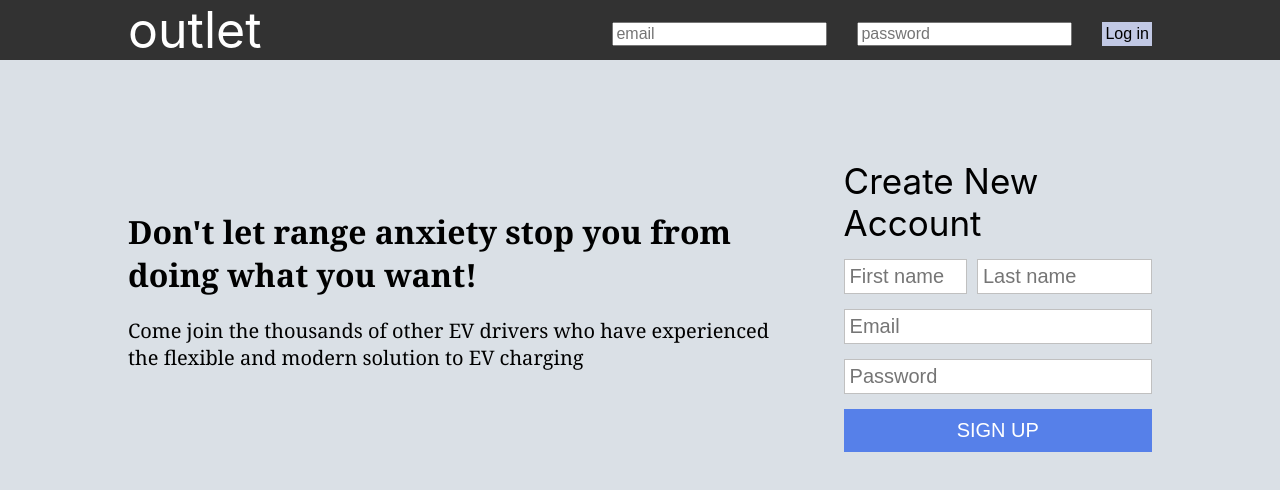
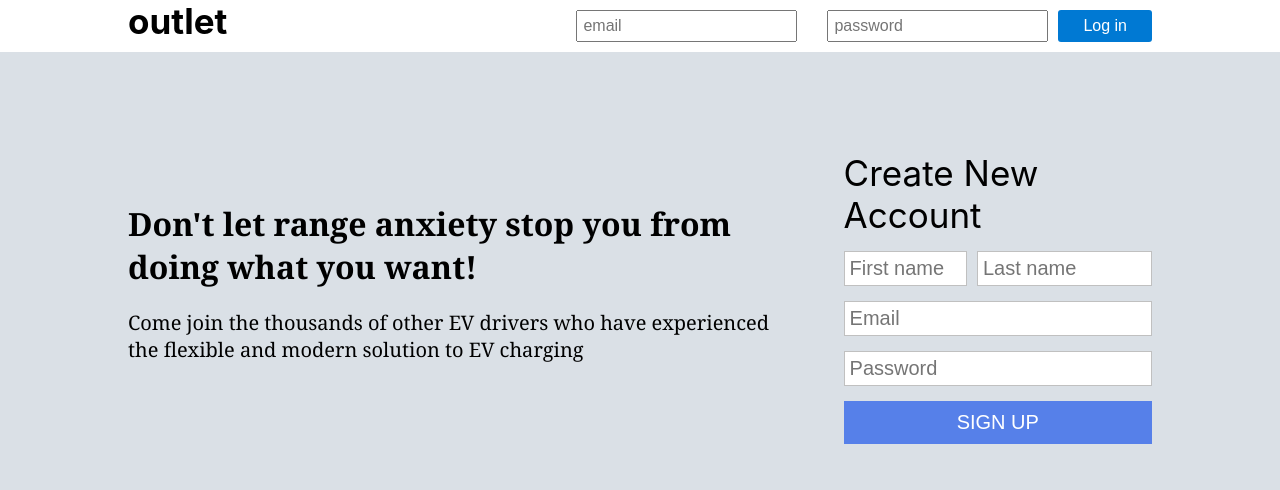
Before and after one commit to bprieto12/cs-411-project, a React (Create React App) app in the folder client/: page / in a window 1280 px wide. Shown: the top 490 px of the page. Built offline with nearby package versions, Linux system fonts and the light colour scheme.

Commit message:
Changed the styling of the app

```diff
--- a/client/src/components/Header/Header.module.css
+++ b/client/src/components/Header/Header.module.css
@@ -3,13 +3,14 @@
     top: 0;
     padding-left: 10%;
     padding-right: 10%;
-    color: white;
-    background-color: #323232;
+    /* color: white; */
+    /* background-color: #323232; */
+    background-color: white;
 }
 
 .Left {
     float: left;
-    font-size: 50px;
+    font-size: 35px;
     /* font-family: 'Playfair Display SC', serif; */
 }
 
@@ -34,20 +35,38 @@
     flex-direction: row;
 }
 
-.NavItem:hover {
-    text-decoration: underline;
-    color: #84CEEB;
+/* .NavItem:hover { */
+    /* text-decoration: underline;
+    color: #84CEEB; */
+    /* background-color: white; */
+    /* color: #0079D3;
+    border-bottom: 5px solid #0079D3; */
+/* } */
+
+.link {
+    text-decoration: none;
+    color: black;
+    margin-left: 20px;
+    font-size: 16px;
+    font-family: 'Montserrat', sans-serif;
+    margin-top: 10px;
+}
+
+.link:hover{
+    color: #0079D3;
+    border-bottom: 5px solid #0079D3;
 }
 
 .NavItem {
     margin-left: 20px;
-    font-size: 20px;
-    /* font-family: 'Montserrat', sans-serif; */
-    margin-top: 20px;
+    font-size: 16px;
+    font-family: 'Montserrat', sans-serif;
+    margin-top: 10px;
 }
 
+
+
 /* .NavItem > input {
-    padding: 10px;
     margin: 10px;
     margin: 0 10px 0 10px;
 } */
@@ -56,19 +75,24 @@
 .NavInput {
     font-size: 16px;
     margin-left: 10px;
+    padding: 5px;
+    margin-bottom: 10px;
 }
 
 .NavBtn {
     font-size: 16px;
-    border-radius: 0;
+    border-radius: 3px;
     border: none;
     margin-left: 10px;
-    padding: 3px;
-    background-color: #C1C8E4;
+    margin-top: 10px;
+    margin-bottom: 10px;
+    padding: 0px 25px;
+    color: white;
+    background-color: #0079D3;
 }
 
 .NavBtn:hover {
-    background-color: #8860D0;
+    background-color: #4ab2ff;
     color: white;
 }
 
--- a/client/src/components/Header/HomePageHeader.js
+++ b/client/src/components/Header/HomePageHeader.js
@@ -33,7 +33,7 @@ class HomePageHeader extends Component {
 
         return (
             <div className={styles.Header}>
-                <div className={styles.Left}>outlet</div>
+                <div className={styles.Left}><b>outlet</b></div>
                 <div className={styles.Right}>
                     <div className={styles.Nav}>
                         <div className={styles.NavItem}>
@@ -56,11 +56,11 @@ class HomePageHeader extends Component {
                                 onChange={e => this.setState({password: e.target.value, error: false})}
                             />
                         </div>
-                        <div className={styles.NavItem}>
+                        {/* <div className={styles.NavItem}> */}
                             <button
                                 className={styles.NavBtn}
                                 onClick={() => this.handleSignInAttempt()}>Log in</button>
-                        </div>
+                        {/* </div> */}
                     </div>
                 </div>
             </div>
--- a/client/src/components/Header/LoggedInHeader.js
+++ b/client/src/components/Header/LoggedInHeader.js
@@ -3,18 +3,23 @@ import styles from './Header.module.css';
 import { Link } from 'react-router-dom';
 
 const LoggedInHeader = (props) => {
+    let paths = window.location.href.split('/');
+    let window_user_id = paths[paths.length - 1];
+    let user_id = props.user_id ? props.user_id : window_user_id;
     return (
         <div className={styles.Header}>
-            <div className={styles.Left}>OUTLET</div>
+            <div className={styles.Left}><b>outlet</b></div>
             <div className={styles.Right}>
                 <div className={styles.Nav}>
-                    <Link to={"/chargestationsearch/" + props.user_id}>
-                        <div className={styles.NavItem}>Home</div>
+                    <Link to={"/chargestationsearch/" + user_id} className={styles.link}>
+                        <div>Home</div>
                     </Link>
-                    <Link to={"/myVehicles/" + props.user_id}>
-                        <div className={styles.NavItem}>My Cars</div>
+                    <Link to={"/myVehicles/" + user_id} className={styles.link}>
+                        <div>My Cars</div>
                     </Link>
-                    <div className={styles.NavItem}>My Homes</div>
+                    <Link to={"chargestationsearch/" + user_id} className={styles.link}>
+                        <div>My Homes</div>
+                    </Link>
                     {/* <div className={[styles.NavItem, styles.Icon].join(' ')}>{props.userFirstName[0] + props.userLastName[0]}</div> */}
                 </div>
             </div>
--- a/client/src/components/SearchBar/SearchBar.module.css
+++ b/client/src/components/SearchBar/SearchBar.module.css
@@ -9,7 +9,7 @@
 .SearchBtn {
     width: 10%;
     float: left;
-    background-color: #5AB9EA;
+    background-color: #0079D3;
     padding: 15px;
     border: none;
     color: white;
--- a/client/src/components/UserCarSelector/UserCarSelector.module.css
+++ b/client/src/components/UserCarSelector/UserCarSelector.module.css
@@ -25,7 +25,8 @@
 }
 
 .UserCar:hover {
-    background-color: lightgreen;
+    background-color: #4ab2ff;
+    color: white;
     /* box-shadow: 2px 2px 2px solid #888; */
 }
 
@@ -34,7 +35,7 @@
 }
 
 .UserCarSelected {
-    border: 1px solid #1FCC03;
+    border: 1px solid #0079D3;
 }
 
 .CheckBoxUnselected {
@@ -43,7 +44,7 @@
 
 .CheckBoxSelected {
     color: white;
-    background-color: #1FCC03;
+    background-color: #0079D3;
     /* padding-top: 25px; */
     /* align-self: center; */
 }
--- a/client/src/pages/MyVehiclesPage/MyVehiclesPage.js
+++ b/client/src/pages/MyVehiclesPage/MyVehiclesPage.js
@@ -17,6 +17,8 @@ class MyVehiclesPage extends Component {
     }
 
     componentDidMount = () => {
+        let paths = window.location.href.split('/');
+        let user_id = paths[paths.length - 1];
         const path = "/api/userCars?user_id=" + user_id;
         fetch(path).then(response => {
             return response.json();
--- a/client/src/pages/SearchPage/SearchPage.js
+++ b/client/src/pages/SearchPage/SearchPage.js
@@ -10,7 +10,7 @@ import ChargingModal from '../../containers/ChargingModal/ChargingModal';
 
 // const host_url = "http://" + window.location.href.split('/')[2];
 let paths = window.location.href.split('/');
-const user_id = paths[paths.length - 1];
+let user_id = paths[paths.length - 1];
 console.log(user_id);
 
 class SearchPage extends Component {
@@ -25,6 +25,8 @@ class SearchPage extends Component {
     componentDidMount() {
         // get user vehicles
         // assign the userVehicleSelected to the default vehicle
+        let paths = window.location.href.split('/');
+        let user_id = paths[paths.length - 1];
         const path = "/api/userCars?user_id=" + user_id;
         fetch(path).then(response => {
             console.log(response);
```
